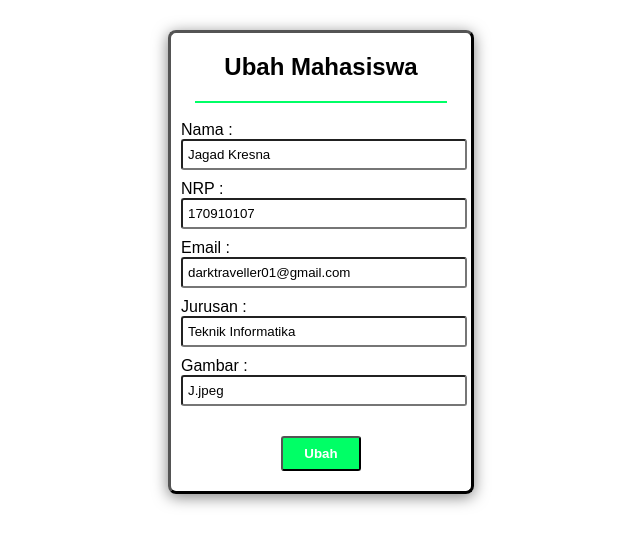
After one commit to JKresna/pw2022_101, a PHP site: page /ubah.php?id=1 in a window 1280 px wide. The commit adds this page. Shown: the top 546 px of the page, without its empty margins (319-959 px from the left). Run offline with PHP 8.4, Linux system fonts and the light colour scheme; data comes from the database, SQL or seed files in the repository.

Commit message:
add ubah

```diff
--- a/pertemuan11/detail.php
+++ b/pertemuan11/detail.php
@@ -38,7 +38,7 @@ $mahasiswa = query("SELECT * FROM mahasiswa WHERE id='$id'");
 		<li>Email : <?= htmlspecialchars($mahasiswa["email"]); ?></li>
 		<li>Jurusan : <?= htmlspecialchars($mahasiswa["jurusan"]); ?></li>
 		<li>
-			<a href="#">Ubah</a> | <a href="hapus.php?id=<?= $mahasiswa['id']; ?>" onclick="return confirm('Anda Yakin?');">Hapus</a>
+			<a href="ubah.php?id=<?= $mahasiswa['id']; ?>">Ubah</a> | <a href="hapus.php?id=<?= $mahasiswa['id']; ?>" onclick="return confirm('Anda Yakin?');">Hapus</a>
 		</li>
 	</ul>
 
--- a/pertemuan11/function.php
+++ b/pertemuan11/function.php
@@ -40,7 +40,7 @@ function tambah($data) {
 		NULL, '%s', '%s', '%s', '%s', '%s')",
 		$nama, $nrp, $email, $jurusan, $gambar);
 
-	mysqli_query($koneksi, $query);
+	mysqli_query($koneksi, $query) or die(mysqli_error($koneksi));
 
 	return mysqli_affected_rows($koneksi);
 }
--- a/pertemuan11/tambah.php
+++ b/pertemuan11/tambah.php
@@ -15,10 +15,7 @@ if (isset($_POST["tambah"]) && (
 				document.location.href = 'index.php';
 		</script>";
 	} else {
-		echo "<script>
-				alert('Data gagal ditambahkan!');
-				document.location.href = 'index.php';
-		</script>";
+		echo "Data gagal ditambahkan!";
 	}
 
 }
--- /dev/null
+++ b/pertemuan11/ubah.php
@@ -0,0 +1,67 @@
+<?php
+require "function.php";
+
+
+if (!isset($_GET["id"])) {
+	header("Location: index.php");
+}
+
+// Ambil mahasiswa dengan id di URL
+$koneksi = koneksi();
+$id = mysqli_real_escape_string($koneksi, $_GET["id"]);
+$mahasiswa = query("SELECT * FROM mahasiswa WHERE id='$id'");
+
+if (isset($_POST["ubah"]) && (
+		!empty($_POST["nama"]) &&
+		!empty($_POST["nrp"]) &&
+		!empty($_POST["email"]) &&
+		!empty($_POST["jurusan"]) &&
+		!empty($_POST["gambar"])
+	)) {
+
+	if (ubah($_POST) > 0) {
+		echo "<script>
+				alert('Data berhasil diubah!');
+				document.location.href = 'index.php';
+		</script>";
+	} else {
+		echo "Data gagal diubah!";
+	}
+
+}
+?>
+<!DOCTYPE html>
+<html lang="id">
+<head>
+	<meta charset="UTF-8">
+	<meta name="viewport" content="width=device-width, initial-scale=1.0">
+	<link rel="stylesheet" href="css/tambah.css">
+	<title>Ubah Mahasiswa</title>
+</head>
+<body>
+
+	<div>
+		<h2>Ubah Mahasiswa</h2>
+		<hr>
+		<form method="post">
+			<label for="nama">Nama :</label>
+			<input type="text" name="nama" id="nama" value="<?= $mahasiswa['nama']; ?>" placeholder="Masukan nama anda" autocomplete="off" required>
+
+			<label for="nrp">NRP :</label>
+			<input type="number" name="nrp" id="nrp" value="<?= $mahasiswa['nrp']; ?>" placeholder="Masukan NRP anda" autocomplete="off" required>
+
+			<label for="email">Email :</label>
+			<input type="email" name="email" id="email" value="<?= $mahasiswa['email']; ?>" placeholder="Masukan email anda" autocomplete="off" required>
+
+			<label for="jurusan">Jurusan :</label>
+			<input type="text" name="jurusan" id="jurusan" value="<?= $mahasiswa['jurusan']; ?>" placeholder="Masukan jurusan anda" autocomplete="off" required>
+
+			<label for="gambar">Gambar :</label>
+			<input type="text" name="gambar" id="gambar" value="<?= $mahasiswa['gambar']; ?>" placeholder="Masukan nama gambar anda" autocomplete="off" required>
+
+			<button type="submit" name="ubah">Ubah</button>
+		</form>
+	</div>
+
+</body>
+</html>
```
